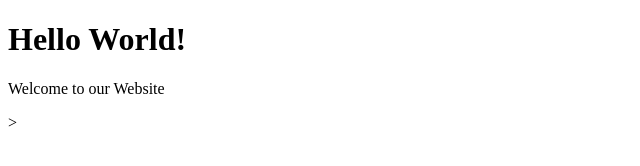
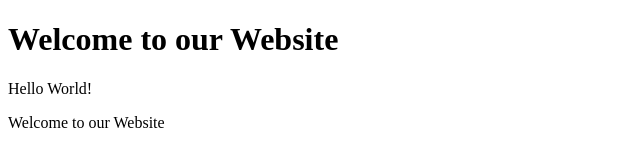
Before and after one commit to shazaibabubashar2210/My-Website, a plain HTML site: page index.html in a window 1280 px wide. Shown: the whole page, without its empty margins (0-640 px from the left). Drawn offline with Linux system fonts and the light colour scheme.

Commit message:
Updated heading

```diff
--- a/index.html
+++ b/index.html
@@ -6,7 +6,8 @@
     <title>MyWebsite</title>
 </head>
 <body>
-    <h1>Hello World!</h1>
-    <p>Welcome to our Website</p><!--New Line Added-->>
+    <h1>Welcome to our Website</h1><!--Updated Heading-->
+    <p>Hello World!</p>
+    <p>Welcome to our Website</p><!--New Line Added-->
 </body>
 </html>
```
